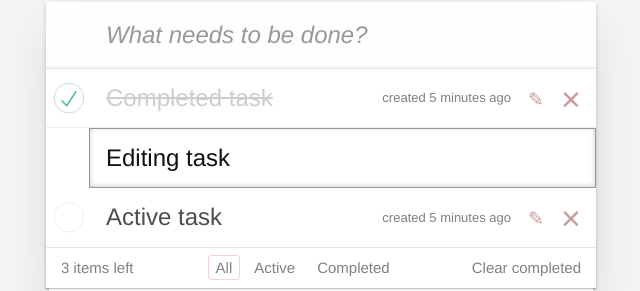
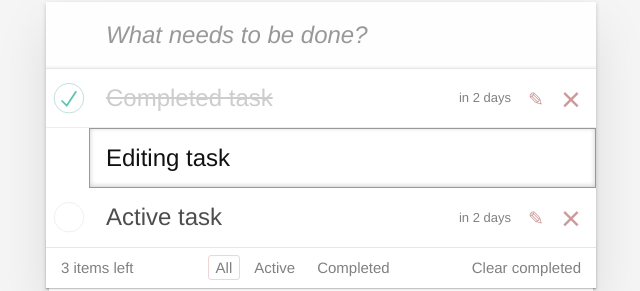
Before and after one commit to DenisShagi/Todo-K, a React (Vite) app: page / in a window 1280 px wide. Shown: the part 128-419 px from the top of the page, without its empty margins (319-959 px from the left). Built offline with nearby package versions, Linux system fonts and the light colour scheme.

Commit message:
feat: create distanceNow for task

```diff
--- a/package.json
+++ b/package.json
@@ -10,6 +10,7 @@
     "preview": "vite preview"
   },
   "dependencies": {
+    "date-fns": "^4.1.0",
     "react": "^19.0.0",
     "react-dom": "^19.0.0",
     "uuid": "^11.1.0"
--- a/src/App.jsx
+++ b/src/App.jsx
@@ -5,26 +5,32 @@ import Footer from "./components/Footer";
 import { useState } from "react";
 
 import { v4 as uuidv4 } from "uuid";
+import distanceInWordsToNow from 'date-fns/formatDistanceToNow'
+import formatDistanceToNow from 'date-fns/formatDistanceToNow'
 
 function App() {
+
   const [todos, setTodos] = useState([
     {
       id: uuidv4(),
       description: "Completed task",
       completed: true,
       editing: false,
+      created: distanceInWordsToNow(new Date(2025, 2, 0, 0, 0, 10), { addSuffix: true }),
     },
     {
       id: uuidv4(),
       description: "Editing task",
       completed: false,
       editing: true,
+      created: distanceInWordsToNow(new Date(2025, 2, 0, -13, 0, 10), { addSuffix: true }),
     },
     {
       id: uuidv4(),
       description: "Active task",
       completed: false,
       editing: false,
+      created: distanceInWordsToNow(new Date(2025, 2, 0, -10, 0, 1), { addSuffix: true }),
     },
   ]);
   const [filterTodo, setFilterTodo] = useState("All");
@@ -36,6 +42,7 @@ function App() {
         description: description,
         completed: false,
         editing: false,
+        created: formatDistanceToNow(new Date()),
       },
     ]);
   };
--- a/src/components/Task.jsx
+++ b/src/components/Task.jsx
@@ -3,6 +3,7 @@ const Task = ({
   description,
   completed,
   editing,
+  created,
   toggleTodo,
   editMode,
   updateTodo,
@@ -30,7 +31,7 @@ const Task = ({
         />
         <label>
           <span className="description">{description}</span>
-          <span className="created">created 5 minutes ago</span>
+          <span className="created">{created}</span>
         </label>
         <button
           className="icon icon-edit"
--- a/src/components/TaskList.jsx
+++ b/src/components/TaskList.jsx
@@ -10,6 +10,7 @@ const TaskList = ({ todos, toggleTodo, editMode, updateTodo, removeTodo }) => {
           description={task.description}
           completed={task.completed}
           editing={task.editing}
+          created={task.created}
           toggleTodo={() => toggleTodo(task.id)}
           editMode={() => editMode(task.id)}
           updateTodo={(description) => updateTodo(task.id, description)}
```
Also changed, not shown: 1 other file (tests, documents, lock files or other folders).
